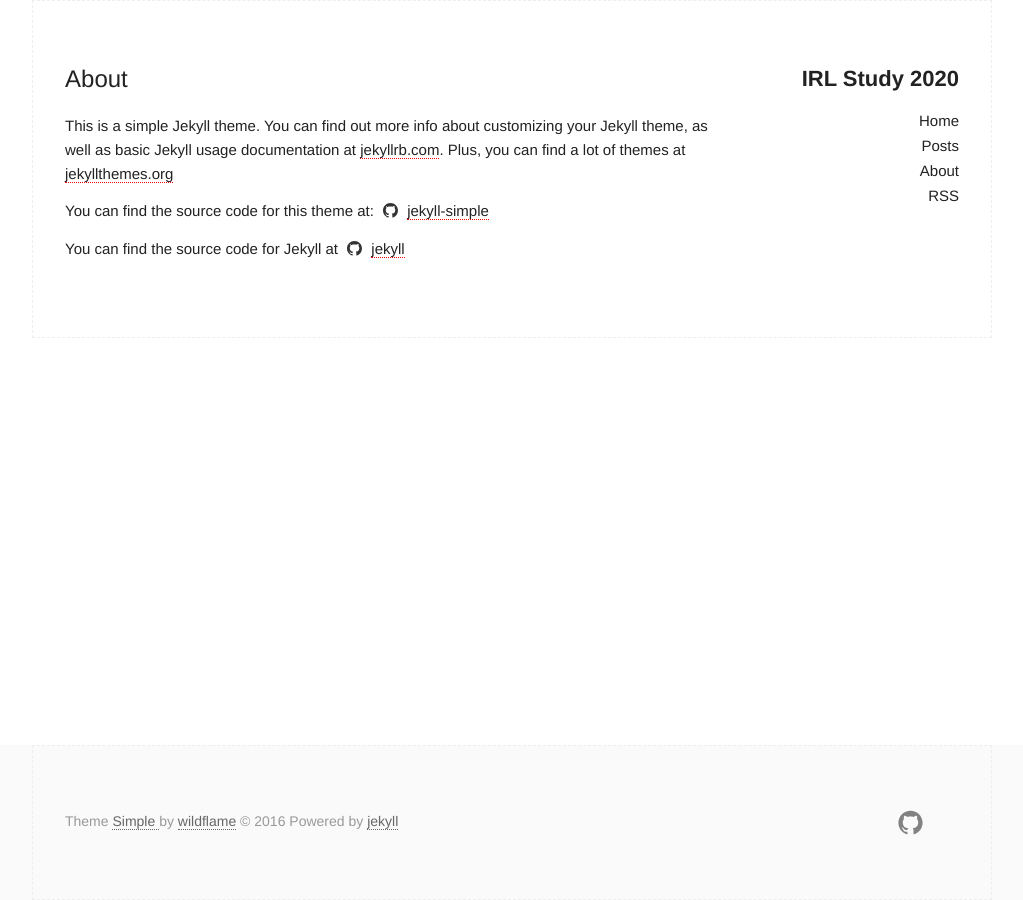
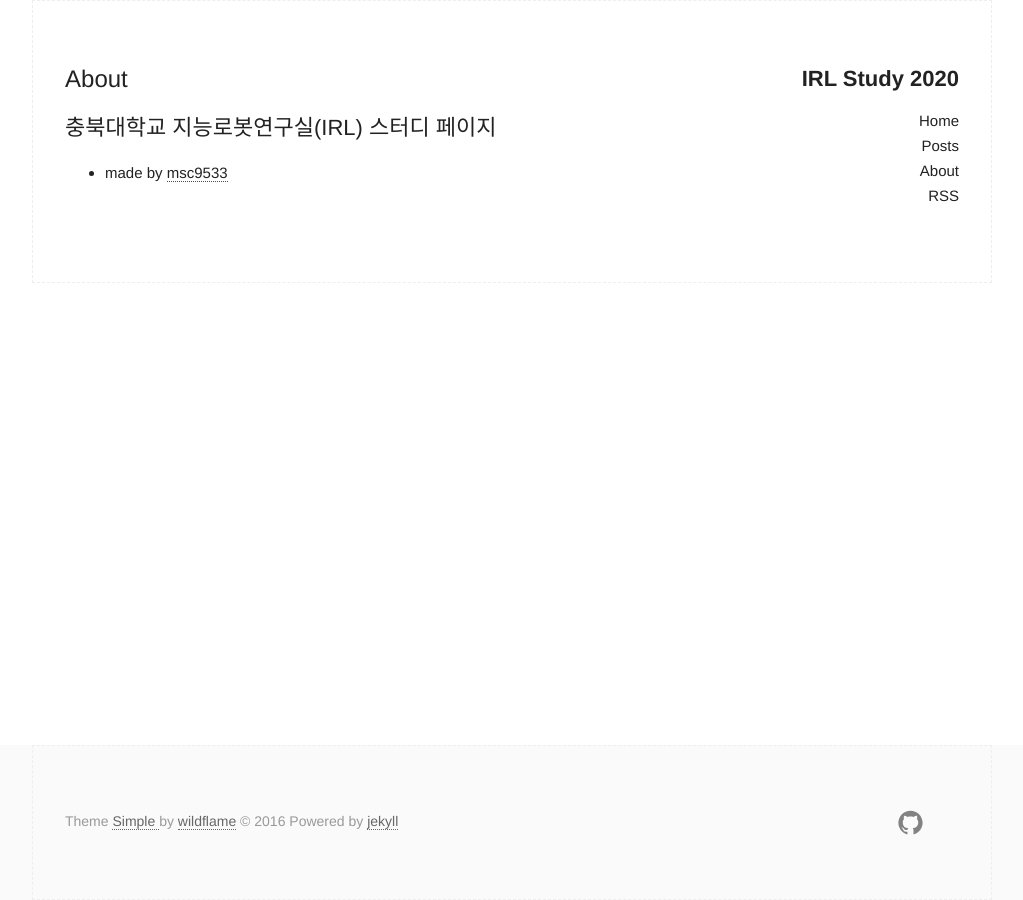
Before and after one commit to seungchan-mok/irl-study-2020, a Jekyll site: the page built from about.md, in a window 1280 px wide. Shown: the whole page, without its empty margins (128-1151 px from the left). Built offline with Jekyll 4.4.1, drawn with Linux system fonts in a browser that asks for light colours.

Commit message:
disable original author, simple about info

```diff
--- a/_config.yml
+++ b/_config.yml
@@ -14,8 +14,7 @@ description: > # this means to ignore newlines until "baseurl:"
   Google search results) and in your feed.xml site description.
 baseurl: "/irl-study-2020" # the subpath of your site, e.g. /blog
 url: "https://msc9533.github.io" # the base hostname & protocol for your site
-twitter_username:
-github_username:  msc9533
+github_username: msc9533
 
 # Build settings
 markdown: kramdown
--- a/about.md
+++ b/about.md
@@ -4,8 +4,6 @@ title: About
 permalink: /about/
 ---
 
-This is a simple Jekyll theme. You can find out more info about customizing your Jekyll theme, as well as basic Jekyll usage documentation at [jekyllrb.com](http://jekyllrb.com/).  Plus, you can find a lot of themes at [jekyllthemes.org](http://jekyllthemes.org/)
+## 충북대학교 지능로봇연구실(IRL) 스터디 페이지
 
-You can find the source code for this theme at: <data data-icon="ei-sc-github"></data>  [jekyll-simple](https://github.com/wild-flame/jekyll-simple)
-
-You can find the source code for Jekyll at <data data-icon="ei-sc-github"></data>  [jekyll](https://github.com/jekyll/jekyll)
+- made by [msc9533](https://github.com/msc9533)
--- a/archive.html
+++ b/archive.html
@@ -26,7 +26,7 @@ title: Archive
 
   </section>
 
-  <footer class="article-footer" mar>
+  <!-- <footer class="article-footer" mar>
     {% include author.html %}
-  </footer>
+  </footer> -->
 </div>
```
